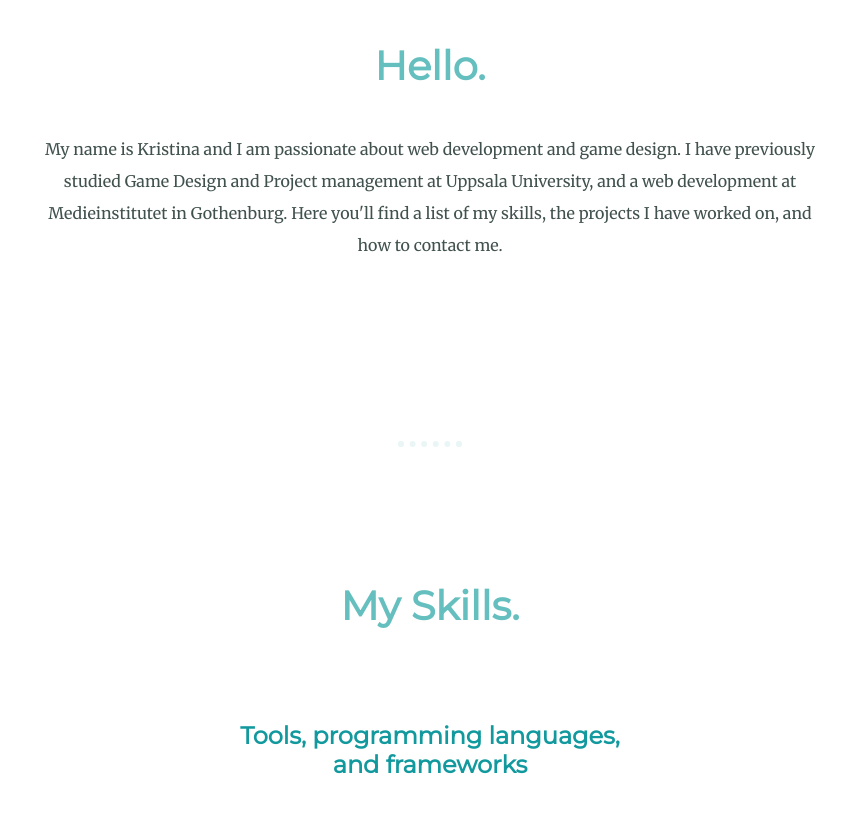
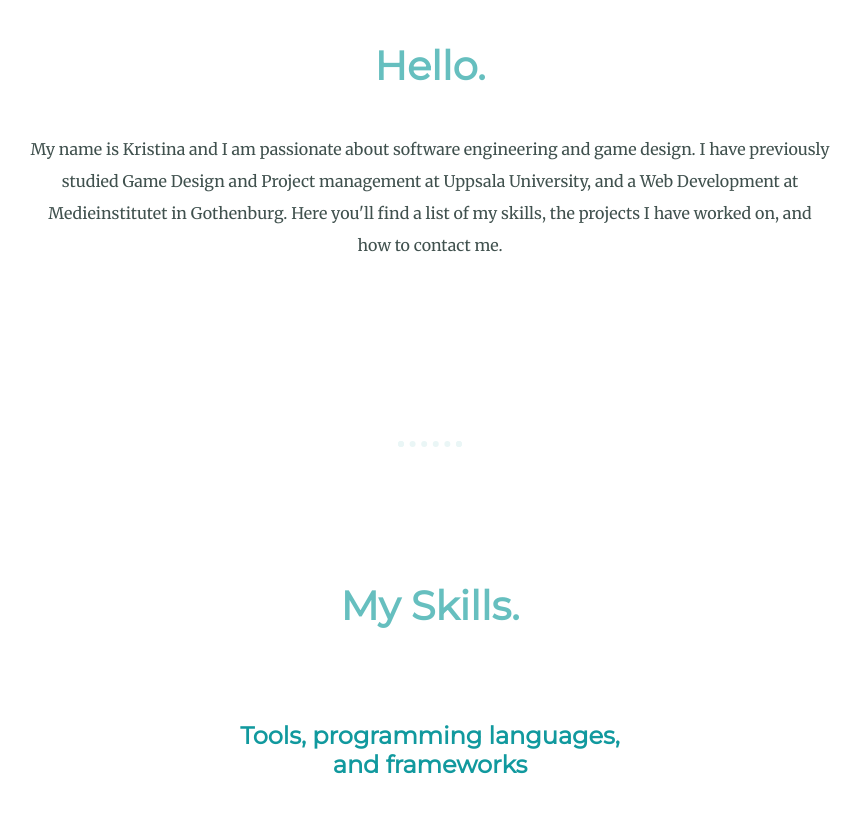
Before and after one commit to stishka2/Portfolio, a plain HTML site: page index.html in a window 1280 px wide. Shown: the part 940-1769 px from the top of the page, without its empty margins (210-1070 px from the left). Drawn offline with Linux system fonts and the light colour scheme.

Commit message:
about fixes

```diff
--- a/index.html
+++ b/index.html
@@ -51,7 +51,7 @@
       <div id="about" class="profile center">
         <img src="" alt="">
         <h2>Hello.</h2>
-        <p class="intro">My name is Kristina and I am passionate about web development and game design. I have previously studied Game Design and Project management at Uppsala University, and a web development at Medieinstitutet in Gothenburg. Here you'll find a list of my skills, the projects I have worked on, and how to contact me.  </p>
+        <p class="intro">My name is Kristina and I am passionate about software engineering and game design. I have previously studied Game Design and Project management at Uppsala University, and a Web Development at Medieinstitutet in Gothenburg. Here you'll find a list of my skills, the projects I have worked on, and how to contact me.  </p>
       </div>
 
       <hr>
```
